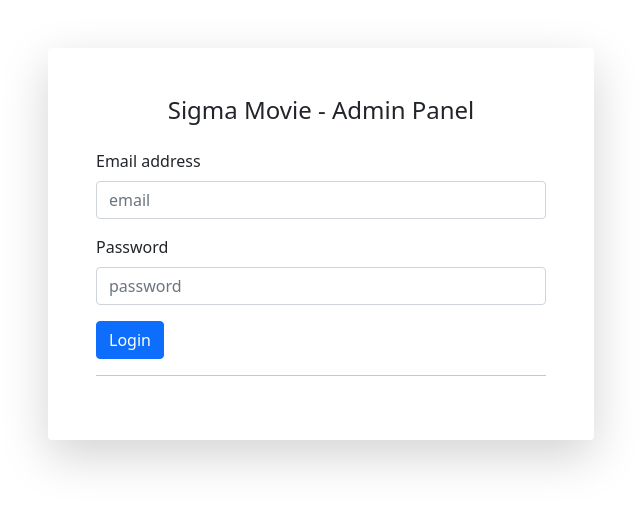
After one commit to obikastanya/sigma-movie-dvds-rent, a Flask app: page /admin/login in a window 1280 px wide. The commit adds this page. Shown: the top 508 px of the page, without its empty margins (319-959 px from the left). Run offline with Flask 2, Linux system fonts and the light colour scheme.

Commit message:
create admin login

```diff
--- a/application/admin/route.py
+++ b/application/admin/route.py
@@ -3,6 +3,7 @@ from flask import Blueprint, render_template
 from .controllers.adminController import AdminController
 from .controllers.movieDvdsController import MovieDvdsController
 from .controllers.userController import UserController
+from .controllers.loginController import LoginController
 
 admin_bp=Blueprint(
     'admin_bp',
@@ -11,9 +12,18 @@ admin_bp=Blueprint(
     static_folder='static')
 
 # route
-@admin_bp.get('/')
-def home():
-    return render_template('admHome.html')
+@admin_bp.get('/login')
+def loginPage():
+    return render_template('loginAdmin.html')
+
+@admin_bp.get('/home')
+def homePage():
+    return render_template('homeAdmin.html')
+
+
+@admin_bp.post('/login')
+def cekLogin():
+    return LoginController.login()
 
 
 # api
--- a/application/admin/templates/admHome.html
+++ b/application/admin/templates/homeAdmin.html
@@ -1,4 +1,4 @@
 {% extends 'base.html' %} {% block content %}
-<h1>Admin Dashboard</h1>
+<h1>Hallo admin</h1>
 {% endblock content %} {% block customBottomScripts %} {% endblock
 customBottomScripts %}
--- /dev/null
+++ b/application/admin/templates/loginAdmin.html
@@ -0,0 +1,70 @@
+{% extends 'base.html' %} {% block content %}
+<div class="container">
+  <!-- Outer Row -->
+  <div class="row justify-content-center">
+    <div class="col-md-6">
+      <div class="card o-hidden border-0 shadow-lg my-5">
+        <div class="card-body p-0">
+          <div class="row">
+            <div class="col-sm-12">
+              {% if message %}
+              <div
+                class="alert alert-danger alert-dismissible fade show"
+                role="alert"
+              >
+                {{message}}
+                <button
+                  type="button"
+                  class="btn-close"
+                  data-bs-dismiss="alert"
+                  aria-label="Close"
+                ></button>
+              </div>
+              {% endif %}
+              <div class="p-5">
+                <div class="text-center">
+                  <h1 class="h4 text-gray-900 mb-4">
+                    Sigma Movie - Admin Panel
+                  </h1>
+                </div>
+                <form target="/admin/login" method="POST">
+                  <div class="mb-3">
+                    <label for="emailField" class="form-label"
+                      >Email address</label
+                    >
+                    <input
+                      type="email"
+                      class="form-control"
+                      id="emailField"
+                      name="email"
+                      placeholder="email"
+                      required
+                      aria-describedby="emailHelp"
+                    />
+                  </div>
+                  <div class="mb-3">
+                    <label for="passwordField" class="form-label"
+                      >Password</label
+                    >
+                    <input
+                      type="password"
+                      class="form-control"
+                      name="password"
+                      placeholder="password"
+                      required
+                      id="passwordField"
+                    />
+                  </div>
+                  <button type="submit" class="btn btn-primary">Login</button>
+                </form>
+                <hr />
+              </div>
+            </div>
+          </div>
+        </div>
+      </div>
+    </div>
+  </div>
+</div>
+{% endblock content %} {% block customBottomScripts %} {% endblock
+customBottomScripts %}
--- a/templates/base.html
+++ b/templates/base.html
@@ -3,6 +3,12 @@
   <head>
     <meta charset="UTF-8" />
     <meta name="viewport" content="width=device-width, initial-scale=1.0" />
+    <link
+      href="https://cdn.jsdelivr.net/npm/bootstrap@5.0.2/dist/css/bootstrap.min.css"
+      rel="stylesheet"
+      integrity="sha384-EVSTQN3/azprG1Anm3QDgpJLIm9Nao0Yz1ztcQTwFspd3yD65VohhpuuCOmLASjC"
+      crossorigin="anonymous"
+    />
     {% block customCSS %} {% endblock customCSS %} {% block customHeadScripts %}
     {% endblock customHeadScripts %}
 
@@ -10,6 +16,11 @@
   </head>
 
   <body>
+    <script
+      src="https://cdn.jsdelivr.net/npm/bootstrap@5.0.2/dist/js/bootstrap.bundle.min.js"
+      integrity="sha384-MrcW6ZMFYlzcLA8Nl+NtUVF0sA7MsXsP1UyJoMp4YLEuNSfAP+JcXn/tWtIaxVXM"
+      crossorigin="anonymous"
+    ></script>
     {% block content %} {% endblock content %} {% block customBottomScripts %}
     {% endblock customBottomScripts %}
   </body>
```
Also changed, not shown: application/admin/controllers/loginController.py (added, +18 -0 lines).
